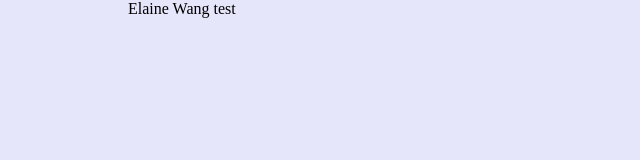
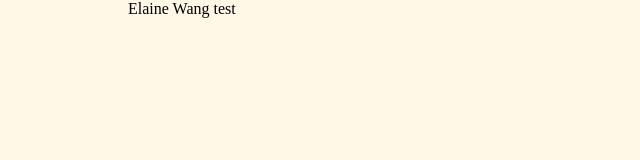
Before and after one commit to elainedev/elainedev.github.io, a React app: page / in a window 1280 px wide. Shown: the whole page, without its empty margins (0-640 px from the left). Built offline with nearby package versions, Linux system fonts and the light colour scheme.

Commit message:
Create wall and style sass files

```diff
--- a/src/index.html
+++ b/src/index.html
@@ -2,7 +2,7 @@
 <html lang="en">
 <head>
 	<meta charset="UTF-8">
-	<title>My React App</title>
+	<title>Elaine Wang | Software Engineer</title>
 	<base href="/">
 	<link rel="stylesheet" type="text/css" href="dist/styles.css" >
 	<!-- needed absolute path for the css link (not relative path) -->
--- a/src/stylesheets/styles.sass
+++ b/src/stylesheets/styles.sass
@@ -1,5 +1,5 @@
 @use 'wall'
 
 body
-	background-color: lavender
+	background-color: #FFF8E7
 	margin: 0
--- a/src/stylesheets/wall.sass
+++ b/src/stylesheets/wall.sass
@@ -1,4 +1,6 @@
+// rose color: #FFF8E7;
+
 .wall
 	width: 80%
 	margin: 0 auto
-	background-color: lavender
+	background-color: #FFF8E7
```
Also changed, not shown: dist/styles.css, 1 other file.
